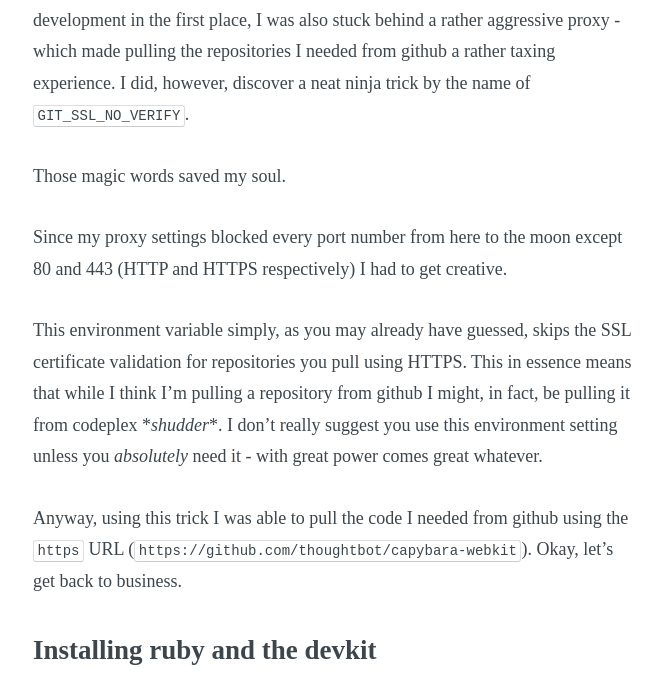
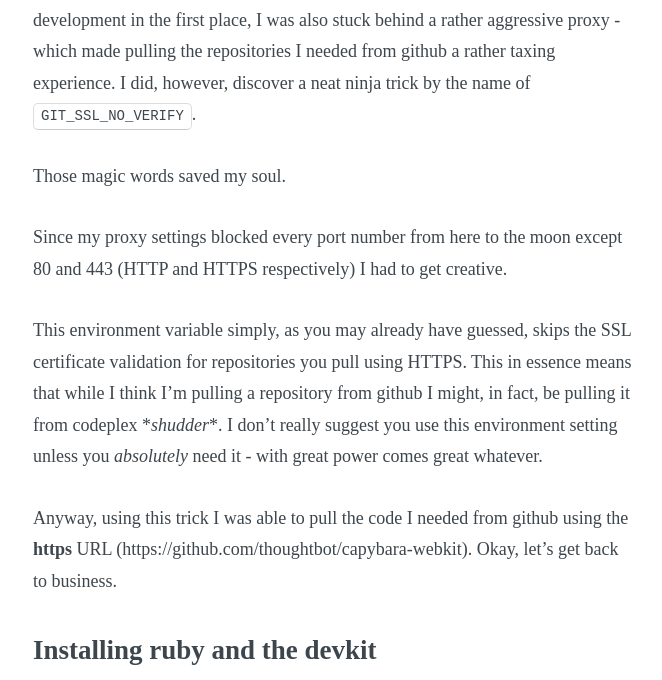
Before and after one commit to nicohvi/nicohvi.github.io, a Jekyll site: the page built from _posts/2015-01-28-capybara-webkit-and-windows.md, in a window 1280 px wide. Shown: the part 2088-2768 px from the top of the page, without its empty margins (307-969 px from the left). Built offline with Jekyll 4.4.1, drawn with Linux system fonts in a browser that asks for light colours; nearby versions of some CDN libraries; comment, search, counter and statistics services are not loaded.

Commit message:
finalized blog post

```diff
--- a/_posts/2015-01-28-capybara-webkit-and-windows.md
+++ b/_posts/2015-01-28-capybara-webkit-and-windows.md
@@ -43,7 +44,7 @@ Since my proxy settings blocked every port number from here to the moon except 8
 
 This environment variable simply, as you may already have guessed, skips the SSL certificate validation for repositories you pull using HTTPS. This in essence means that while I think I'm pulling a repository from github I might, in fact, be pulling it from codeplex \**shudder*\*. I don't really suggest you use this environment setting unless you *absolutely* need it - with great power comes great whatever.
 
-Anyway, using this trick I was able to pull the code I needed from github using the `https` URL (`https://github.com/thoughtbot/capybara-webkit`). Okay, let's get back to business.
+Anyway, using this trick I was able to pull the code I needed from github using the **https** URL (https://github.com/thoughtbot/capybara-webkit). Okay, let's get back to business.
 
 ## Installing ruby and the devkit
 
--- a/_sass/code.scss
+++ b/_sass/code.scss
@@ -3,9 +3,9 @@ pre {
 }
 
 pre, code {
-  padding: .15em .25em;
+  padding: 0 .5em;
   font-size: 14px;
-  border-radius: 3px;
+  border-radius: 5px;
   border: 1px solid #ddd;
   border-bottom:1px solid #ccc;
 }
@@ -13,3 +13,5 @@ pre, code {
 pre code { border: 0; }
 
 .c { color: $_green; }
+
+code { display: inline-block; }
--- a/_sass/posts.scss
+++ b/_sass/posts.scss
@@ -12,12 +12,14 @@
   color: $gray;
 }
 
+img +em, .gist + p > em {
+  color: $gray;
+  text-align: center;
+  display: block;
+}
+
 .gist + p > em {
-  display: block;
   margin: -15px 0;
-  color: $gray;
-  font-size: $small;
-  text-align: center;
 }
 
 .footnote {
@@ -34,4 +36,5 @@
   max-width: 100%;
   border: 1px solid #ddd;
   border-bottom: 1px solid #ccc;
+  border-radius: 5px;
 }
--- a/blog/index.html
+++ b/blog/index.html
@@ -11,14 +11,14 @@ title: Blog
   </p>
   <hr>
   <ul class='posts'>
-    {% for post in site.posts %}
+    {% for post in site.posts %}{% if post.draft == false %}
     <li>
       <a href='{{ post.url }}'>
         <h2>{{ post.title }}</h2>
         <p class='date'>{{ post.date | date: "%A %-d. %B %Y" }}</p>
       </a>
     </li>
-    {% endfor %}
+    {% endif %}{% endfor %}
   </ul>
   <hr>
   <section>
```
Also changed, not shown: other parts of _posts/2015-01-28-capybara-webkit-and-windows.md (+1 -0 lines), _posts/2015-01-12-sass-haml-and-coffeescript-with-jekyll.md (+1 -0 lines), _posts/2015-05-06-testing-socket-io-using-mocha-and-ecmascript-2015.md (+38 -30 lines), public/images/posts/test-2.png (added), public/images/posts/test-3.png (added), 2 other files.
